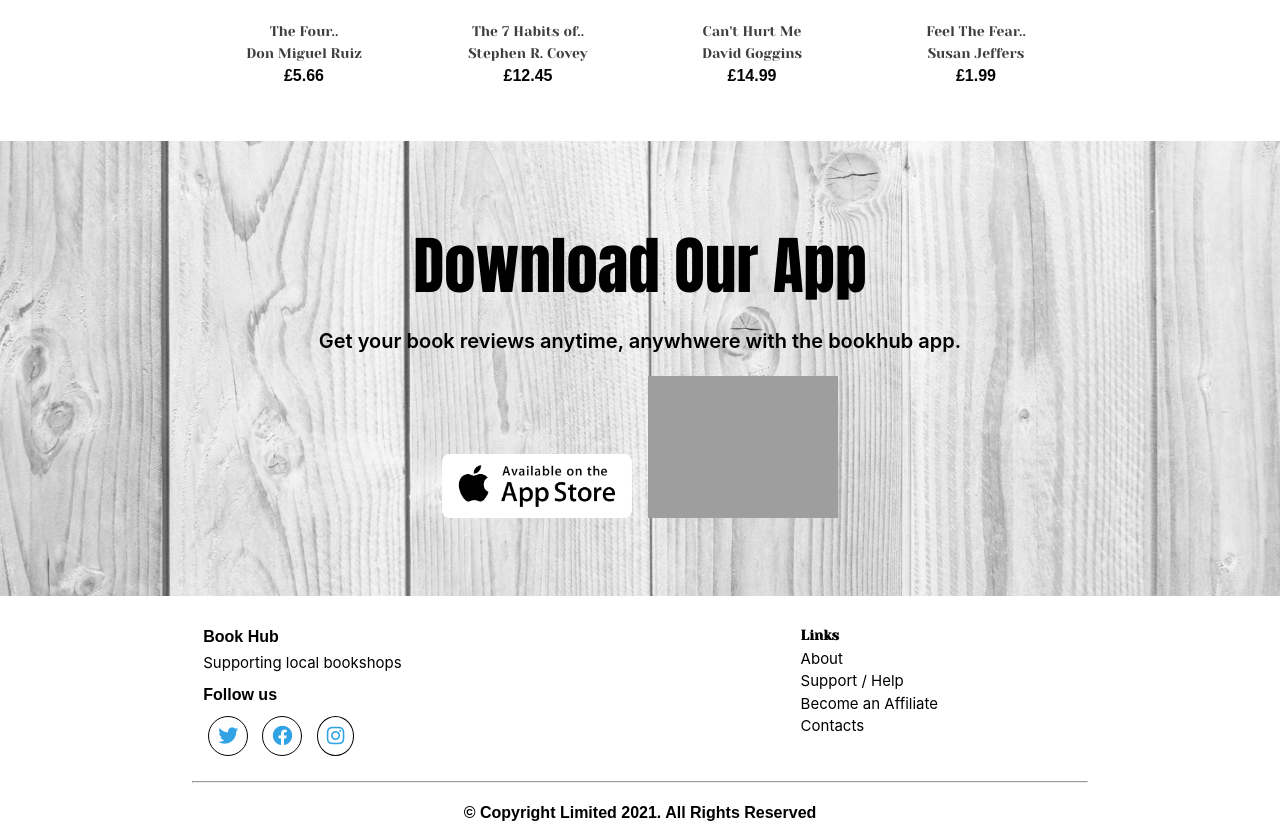
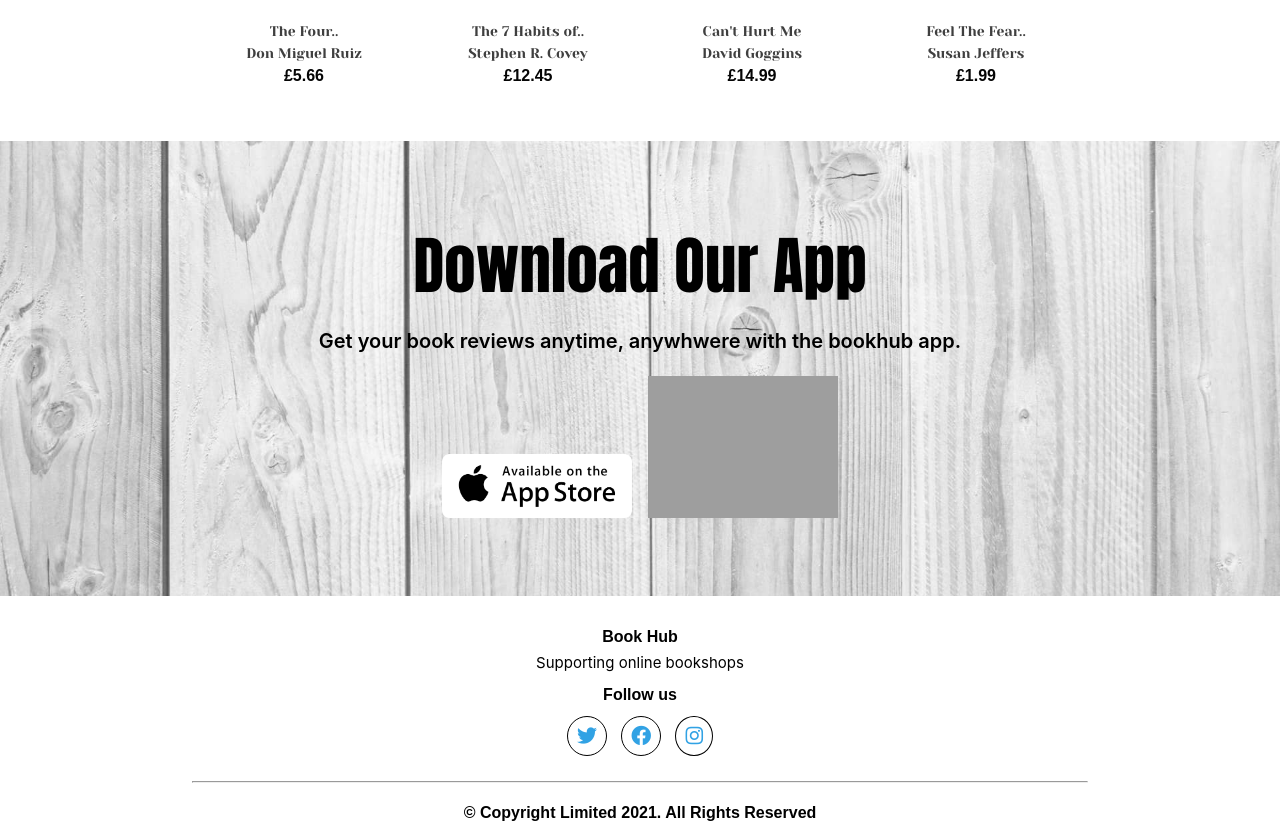
Before and after one commit to MattB859/MS3-Book-Hub, a Flask app: page /add_review in a window 1280 px wide. Shown: the part 1000-1839 px from the top of the page. Run offline with Flask 2, Linux system fonts and the light colour scheme; some libraries are stand-ins or nearby versions; grey boxes are pictures that could not be loaded.

Commit message:
Added new layout to the footer social media links

```diff
--- a/app.py
+++ b/app.py
@@ -37,17 +37,6 @@ def user_admin():
     """
     users = mongo.db.users.find()
     return render_template("delete_user.html", users=users)
-
-
-@app.route("/search", methods=["GET", "POST"])
-def search():
-
-    """
-    allows users to search reviews
-    """
-    query = request.form.get("query")
-    reviews = mongo.db.reviews.find({"$text": {"$search": query}})
-    return render_template("book_power.html", reviews=reviews)
 
 
 @app.route("/book_reviews")
--- a/static/css/style.css
+++ b/static/css/style.css
@@ -723,6 +723,7 @@ h6 {
 
     .book_reviews img{
         width: 100%;
+        height: 240px !important;
     }
 
     .home {
@@ -934,6 +935,7 @@ h6 {
 
     .book_reviews img{
         width: 100%;
+        height: 190px !important;
     }
 
     .small-header{
--- a/templates/base.html
+++ b/templates/base.html
@@ -108,22 +108,15 @@
     <footer class="page-footer footer-bg fixed-footer black-text">
         <div class="container">
             <div class="row">
-                <div class="col s12 l4">
+                <div class="col s12 l12 center-align">
                     <h6 class="black-text">Book Hub</h6>
-                    <p>Supporting local bookshops</p>
+                    <p>Supporting online bookshops</p>
+                </div>
+                <div class="col l12 s12 center-align">
                     <h6 class="black-text"> Follow us</h6>
                     <a href="https://twitter.com/?lang=en" target="_blank"><i class="fab fa-twitter"></i></a>
                     <a href="https://en-gb.facebook.com/" target="_blank"><i class="fab fa-facebook"></i></a>
                     <a href="https://www.instagram.com/" target="_blank"><i class="fab fa-instagram"></i></a>
-                </div>
-                <div class="col s12 l4 right">
-                    <h5 class="black-text bold">Links</h5>
-                    <ul>
-                        <li><a class="black-text text-lighten-3" href="#">About</a></li>
-                        <li><a class="black-text text-lighten-3" href="#">Support / Help</a></li>
-                        <li><a class="black-text text-lighten-3" href="https://affiliate-program.amazon.co.uk/" target="_blank">Become an Affiliate</a></li>
-                        <li><a class="black-text text-lighten-3" href="#">Contacts</a></li>
-                    </ul>
                 </div>
             </div>
             <hr>
```
Also changed, not shown: README.md, static/images/app-download.png (added), static/images/log-in-img.png (added), static/images/log-in.jpg (deleted), static/images/mobile.jpg (added), static/images/navbar-header.png (added), static/images/pexels-pixabay.jpg, static/images/welcome.png (added).
